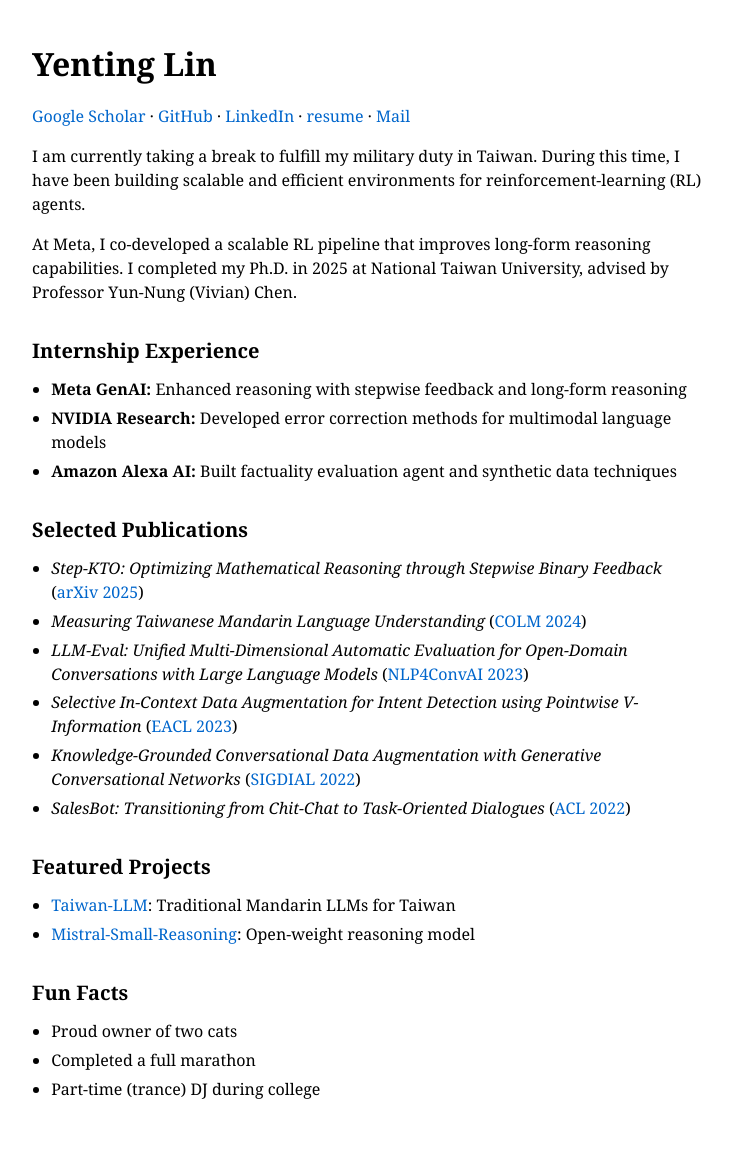
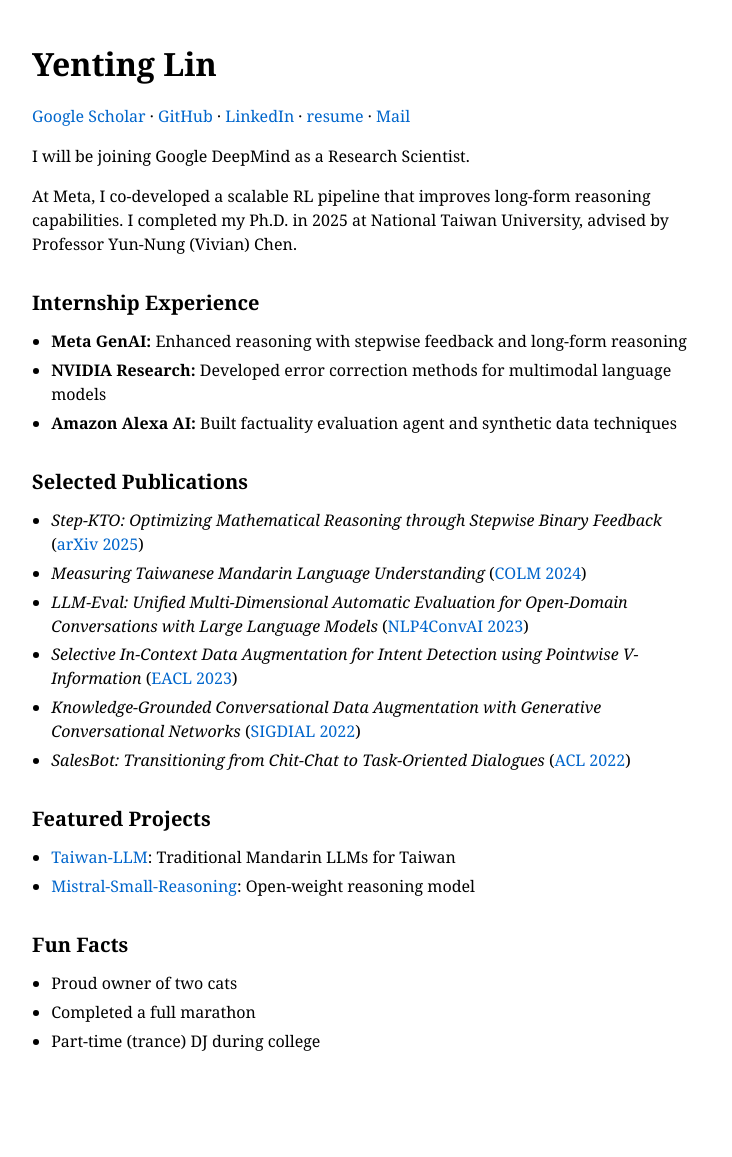
Before and after one commit to adamlin120/adamlin120.github.io, a Jekyll site: the page built from index.md, in a window 1280 px wide. Shown: the whole page, without its empty margins (268-1000 px from the left). Built offline with Jekyll 4.4.1, drawn with Linux system fonts in a browser that asks for light colours; our own code applies the rules of GitHub Pages for plain Markdown files; after the commit the page ends 1109 px from its top, so only the background shows below that.

Commit message:
content: announce Google DeepMind position and streamline homepage
Updates homepage content to reflect new career milestone:
- Add announcement of joining Google DeepMind as Research Scientist
- Remove military service paragraph as it's no longer current
- Simplify research internships section to concise list format
- Streamline about section for better readability

These changes update the personal website to reflect the current
professional status and improve content clarity.

```diff
--- a/_layouts/homepage.html
+++ b/_layouts/homepage.html
@@ -80,9 +80,9 @@
 
     <!-- Intro paragraph -->
     <p>
-      I am currently taking a break to fulfill my military duty in Taiwan. During this time,
-      I have been building scalable and efficient environments for reinforcement-learning (RL) agents.
+      I will be joining Google DeepMind as a Research Scientist.
     </p>
+
 
     <p>
       At Meta, I co-developed a scalable RL pipeline that improves long-form reasoning capabilities.
--- a/index.md
+++ b/index.md
@@ -4,11 +4,11 @@ layout: homepage
 
 ## About Me
 
-I completed my Ph.D. at National Taiwan University in January 2025, advised by Professor Yun-Nung (Vivian) Chen in the Miulab.
+I will be joining Google DeepMind as a Research Scientist. I completed my Ph.D. at National Taiwan University in January 2025, advised by Professor Yun-Nung (Vivian) Chen in the Miulab.
 
-I have gained practical experience through research internships at Meta GenAI (summer 2024), Nvidia Research (spring 2024), Amazon Alexa AI (summers of 2021, 2022, and 2023), MediaTek Research (summer 2019), and IBM Research (summer 2020).
+Research internships: Meta GenAI, Nvidia Research, Amazon Alexa AI, MediaTek Research, IBM Research.
 
-My research focuses on reasoning and large language models (LLMs). For more details on my qualifications and experience, please refer to my resume.
+My research focuses on reasoning and large language models (LLMs). For more details, please refer to my resume.
 
 [//]: # (## Research Interests)
 
```
